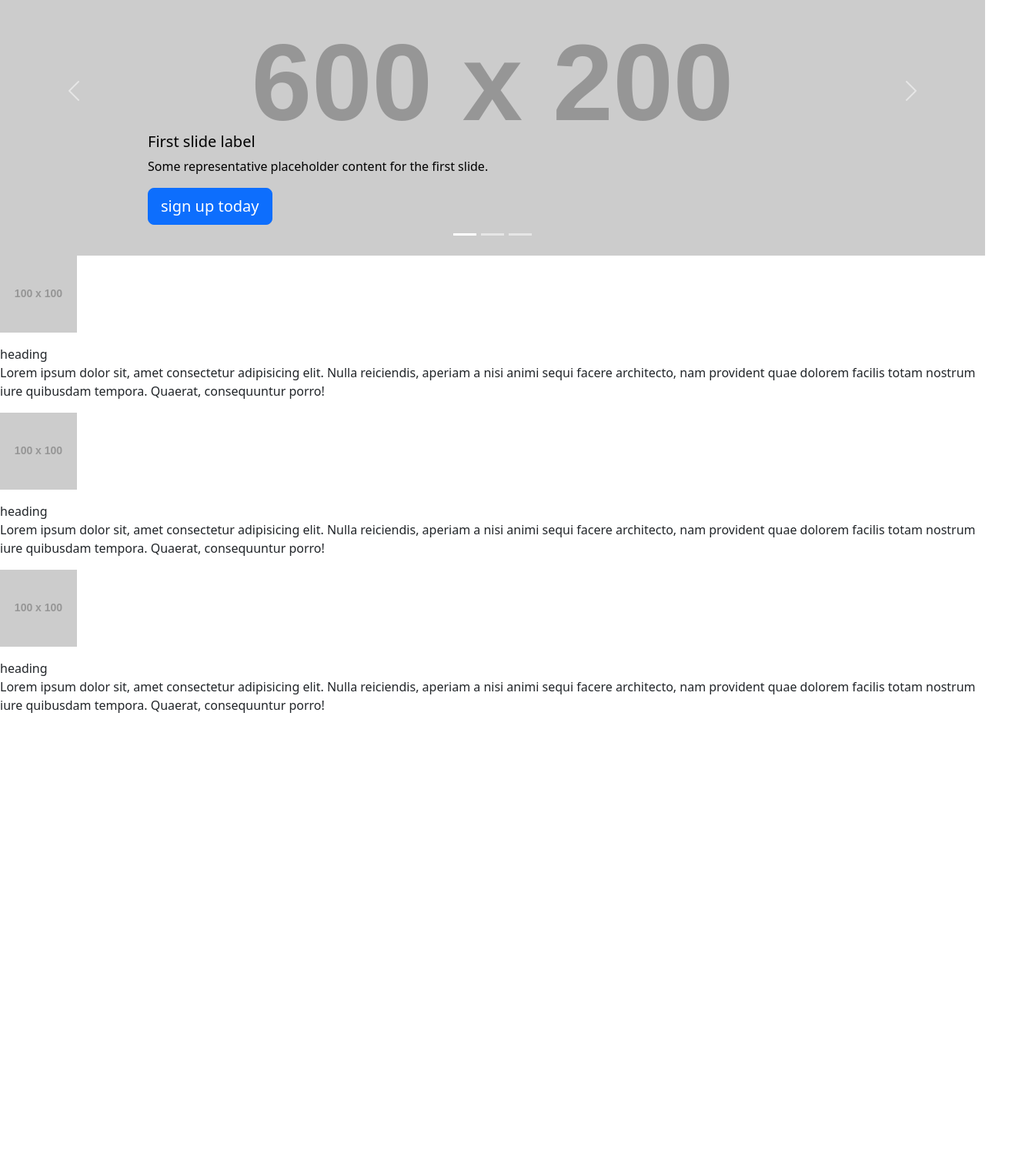
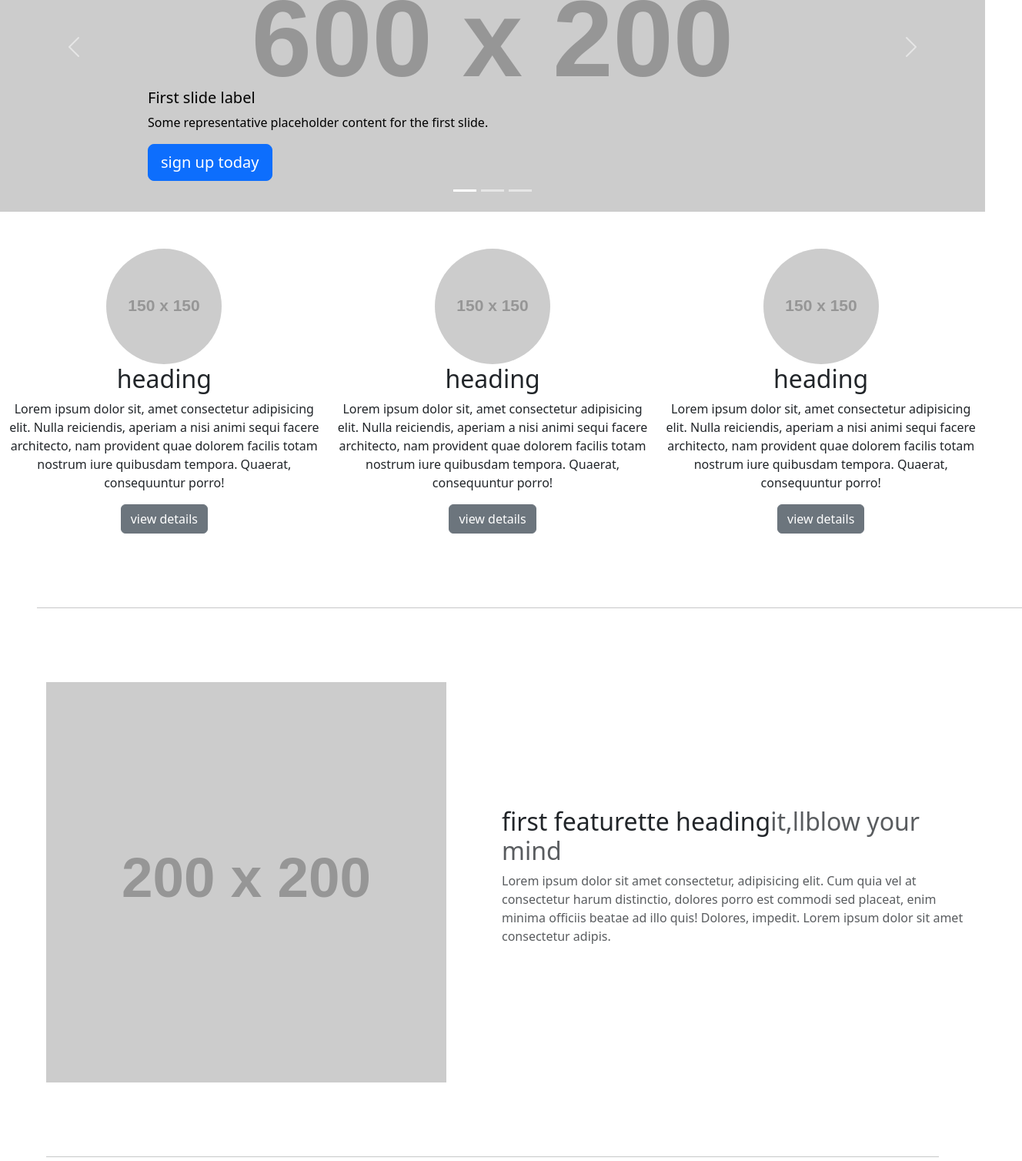
Before and after one commit to opsmobina22/carosel, a website: page index.html in a window 1280 px wide. Shown: the part 152-1660 px from the top of the page at 77% size, 1328 px wide, since content can reach past the window. Before the commit the page ends 1096 px from the top, so only its background shows below. Drawn offline with nearby package versions, Linux system fonts and the light colour scheme; placeholder pictures from the web are drawn by us.

Commit message:
finish bootstrap project

```diff
--- a/index.html
+++ b/index.html
@@ -1,17 +1,21 @@
 <!DOCTYPE html>
 <html lang="en">
+
 <head>
   <meta charset="UTF-8">
   <meta name="viewport" content="width=device-width, initial-scale=1.0">
   <title>Document</title>
   <link rel="stylesheet" href="node_modules/bootstrap/dist/css/bootstrap.css">
+  <link rel="stylesheet" href="node_modules/@fortawesome/fontawesome-free/css/all.css">
 </head>
+
 <body>
   <header>
-   <nav class="navbar navbar-expand-lg navbar bg-dark border-bottom border-body" data-bs-theme="dark">
+    <nav class="navbar navbar-expand-lg navbar bg-dark border-bottom border-body fixed-top" data-bs-theme="dark">
       <div class="container-fluid">
         <a class="navbar-brand" href="#">Navbar</a>
-    <button class="navbar-toggler" type="button" data-bs-toggle="collapse" data-bs-target="#navbarSupportedContent" aria-controls="navbarSupportedContent" aria-expanded="false" aria-label="Toggle navigation">
+        <button class="navbar-toggler" type="button" data-bs-toggle="collapse" data-bs-target="#navbarSupportedContent"
+          aria-controls="navbarSupportedContent" aria-expanded="false" aria-label="Toggle navigation">
           <span class="navbar-toggler-icon"></span>
         </button>
         <div class="collapse navbar-collapse" id="navbarSupportedContent">
@@ -23,13 +27,16 @@
               <a class="nav-link" href="#">Link</a>
             </li>
             <li class="nav-item dropdown">
-          <a class="nav-link dropdown-toggle" href="#" role="button" data-bs-toggle="dropdown" aria-expanded="false">
+              <a class="nav-link dropdown-toggle" href="#" role="button" data-bs-toggle="dropdown"
+                aria-expanded="false">
                 Dropdown
               </a>
               <ul class="dropdown-menu">
                 <li><a class="dropdown-item" href="#">Action</a></li>
                 <li><a class="dropdown-item" href="#">Another action</a></li>
-            <li><hr class="dropdown-divider"></li>
+                <li>
+                  <hr class="dropdown-divider">
+                </li>
                 <li><a class="dropdown-item" href="#">Something else here</a></li>
               </ul>
             </li>
@@ -38,20 +45,22 @@
             </li>
           </ul>
           <form class="d-flex" role="search">
-        <input class="form-control me-2" type="search" placeholder="Search" aria-label="Search"/>
+            <input class="form-control me-2" type="search" placeholder="Search" aria-label="Search" />
             <button class="btn btn-outline-success" type="submit">Search</button>
           </form>
         </div>
       </div>
     </nav>
-    </header>
-    <main>
-      <section class="coun"><div id="carouselExampleCaptions" class="carousel slide">
+    <section class="coun">
+      <div id="carouselExampleCaptions" class="carousel slide">
         <div id="carouselExampleCaptions" class="carousel slide">
           <div class="carousel-indicators">
-    <button type="button" data-bs-target="#carouselExampleCaptions" data-bs-slide-to="0" class="active" aria-current="true" aria-label="Slide 1"></button>
-    <button type="button" data-bs-target="#carouselExampleCaptions" data-bs-slide-to="1" aria-label="Slide 2"></button>
-    <button type="button" data-bs-target="#carouselExampleCaptions" data-bs-slide-to="2" aria-label="Slide 3"></button>
+            <button type="button" data-bs-target="#carouselExampleCaptions" data-bs-slide-to="0" class="active"
+              aria-current="true" aria-label="Slide 1"></button>
+            <button type="button" data-bs-target="#carouselExampleCaptions" data-bs-slide-to="1"
+              aria-label="Slide 2"></button>
+            <button type="button" data-bs-target="#carouselExampleCaptions" data-bs-slide-to="2"
+              aria-label="Slide 3"></button>
           </div>
           <div class="carousel-inner">
             <div class="carousel-item active">
@@ -79,29 +88,92 @@
               </div>
             </div>
           </div>
-  <button class="carousel-control-prev" type="button" data-bs-target="#carouselExampleCaptions" data-bs-slide="prev">
+          <button class="carousel-control-prev" type="button" data-bs-target="#carouselExampleCaptions"
+            data-bs-slide="prev">
             <span class="carousel-control-prev-icon" aria-hidden="true"></span>
             <span class="visually-hidden">Previous</span>
           </button>
-  <button class="carousel-control-next" type="button" data-bs-target="#carouselExampleCaptions" data-bs-slide="next">
+          <button class="carousel-control-next" type="button" data-bs-target="#carouselExampleCaptions"
+            data-bs-slide="next">
             <span class="carousel-control-next-icon" aria-hidden="true"></span>
             <span class="visually-hidden">Next</span>
           </button>
         </div>
+  </header>
+  <main class="container-fluid text-center">
     <section class="row">
       <section class="col-md">
-    <figure><img src="https://placehold.co/100x100" alt=""></figure>
-    heading
-    <p>Lorem ipsum dolor sit, amet consectetur adipisicing elit. Nulla reiciendis, aperiam a nisi animi sequi facere architecto, nam provident quae dolorem facilis totam nostrum iure quibusdam tempora. Quaerat, consequuntur porro!</p>
-    <figure><img src="https://placehold.co/100x100" alt=""></figure>
-    heading
-    <p>Lorem ipsum dolor sit, amet consectetur adipisicing elit. Nulla reiciendis, aperiam a nisi animi sequi facere architecto, nam provident quae dolorem facilis totam nostrum iure quibusdam tempora. Quaerat, consequuntur porro!</p>
-    <figure><img src="https://placehold.co/100x100" alt=""></figure>
-    heading
-    <p>Lorem ipsum dolor sit, amet consectetur adipisicing elit. Nulla reiciendis, aperiam a nisi animi sequi facere architecto, nam provident quae dolorem facilis totam nostrum iure quibusdam tempora. Quaerat, consequuntur porro!</p>
+        <img class="rounded-circle mt-5" src="https://placehold.co/150x150" alt="placehold" title="placehold">
+        <h2>heading</h2>
+        <p>Lorem ipsum dolor sit, amet consectetur adipisicing elit. Nulla reiciendis, aperiam a nisi animi sequi facere
+          architecto, nam provident quae dolorem facilis totam nostrum iure quibusdam tempora. Quaerat, consequuntur
+          porro!</p>
+        <a class="btn btn-secondary mb-5" href="3" role="button">view details</a>
 </section>
-</section>   </main>
+      <section class="col-md">
+        <img class="rounded-circle mt-5" src="https://placehold.co/150x150" alt="placehold" title="placehold">
+        <h2>heading</h2>
+        <p>Lorem ipsum dolor sit, amet consectetur adipisicing elit. Nulla reiciendis, aperiam a nisi animi sequi facere
+          architecto, nam provident quae dolorem facilis totam nostrum iure quibusdam tempora. Quaerat, consequuntur
+          porro!</p>
+        <a class="btn btn-secondary mb-5" href="3" role="button">view details</a>
+</section>
+      <section class="col-md">
+        <img class="rounded-circle mt-5" src="https://placehold.co/150x150" alt="placehold" title="placehold">
+        <h2>heading</h2>
+        <p>Lorem ipsum dolor sit, amet consectetur adipisicing elit. Nulla reiciendis, aperiam a nisi animi sequi facere
+          architecto, nam provident quae dolorem facilis totam nostrum iure quibusdam tempora. Quaerat, consequuntur
+          porro!</p>
+        <a class="btn btn-secondary mb-5" href="3" role="button">view details</a>
+
+</section>
+ <hr class="m-5">
+    <section class="container">
+      <div class="row">
+
+        <div class="col-md d-flex flex-column justify-content-center text-start order-2">
+          <h2>first featurette heading<span class="text-muted">it,llblow your mind</span></h2>
+          <p class="text-muted">Lorem ipsum dolor sit amet consectetur,
+            adipisicing elit. Cum quia vel at consectetur harum distinctio, dolores porro est commodi sed placeat, enim minima officiis beatae ad illo quis! Dolores, impedit. Lorem ipsum dolor sit amet consectetur adipis.</p>
+        </div>
+        <div class="col-md">
+          <img src="https://placehold.co/200" class="d-block w-100 p-5 order-1" alt="placehold" title="placehold">
+        </div>
+
+      </div>
+      <hr class="m-5">
+      <div class="row">
+          <div class="col-md">
+          <img src="https://placehold.co/200" class="d-block w-100 p-5" alt="placehold" title="placehold">
+        </div>
+        <div class="col-md d-flex flex-column justify-content-center text-start">
+          <h2>oh , yeah its that good<span class="text-muted "> see to your self.</span></h2>
+          <p class="text-muted">Lorem ipsum dolor sit amet consectetur,
+            adipisicing elit. Cum quia vel at consectetur harum distinctio, dolores porro est commodi sed placeat, enim minima officiis beatae ad illo quis! Dolores, impedit. Lorem ipsum dolor sit amet consectetur adipis.</p>
+        </div>
+         <hr class="m-5">
+      </div>
+      <div class="row">
+        <div class="col-md d-flex flex-column justify-content-center text-start order-2">
+          <h2>and lastly,this one.
+            <span class="text-muted">checkmat</span>
+          </h2>
+          <p class="text-muted">Lorem ipsum dolor sit amet consectetur,
+            adipisicing elit. Cum quia vel at consectetur harum distinctio, dolores porro est commodi sed placeat, enim minima officiis beatae ad illo quis! Dolores, impedit. Lorem ipsum dolor sit amet consectetur adipis.</p>
+        </div>
+        <div class="col-md">
+          <img src="https://placehold.co/200" class="d-block w-100 p-5 order-1" alt="placehold" title="placehold">
+        </div>
+      </div>
+      </section>
+       <hr class="m-5">
+       <footer>
+        <p class="text-muted text-start"> <i class="fa-regular fa-copyright"></i>2017_2025 company, lnc . <a href="#">privacy</a> <a href="#">terms</a> <span class="float-end "><a href="#">back to top</a></span></p>
+
+       </footer>
+  </main>
 
   <script src="node_modules/bootstrap/dist/js/bootstrap.js"></script>
 </body>
+
 </html>
--- a/package.json
+++ b/package.json
@@ -1,5 +1,6 @@
 {
   "dependencies": {
+    "@fortawesome/fontawesome-free": "^7.3.1",
     "bootstrap": "^5.3.8"
   }
 }
```
Also changed, not shown: 1 other file. Lines whose indentation alone changed are shown as unchanged.
